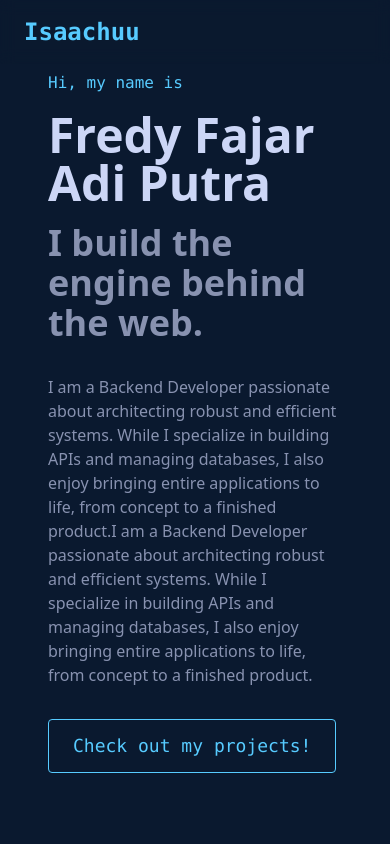
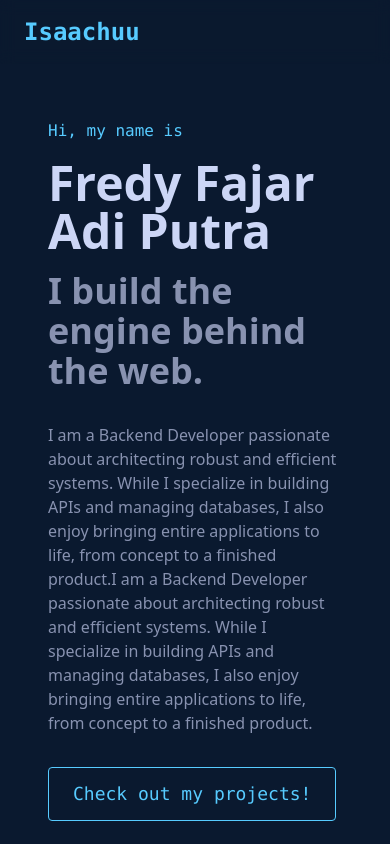
Before and after one commit to fredyyfajarr/isaachuu, a Next.js app: page / in a window 390 px wide. Shown: the top 844 px of the page. Built offline with nearby package versions, Linux system fonts and the light colour scheme.

Commit message:
update hero section mobile

```diff
--- a/src/components/Hero.tsx
+++ b/src/components/Hero.tsx
@@ -5,7 +5,7 @@ const Hero = () => {
   return (
     <section
       id="hero"
-      className="container mx-auto px-6 min-h-screen flex flex-col justify-center"
+      className="container mx-auto px-6 min-h-screen flex flex-col justify-center pt-24"
     >
       <div className="max-w-3xl">
         <p className="text-primary-blue font-mono mb-4">Hi, my name is</p>
```
